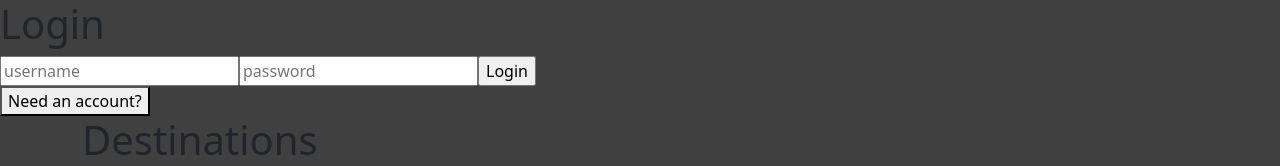
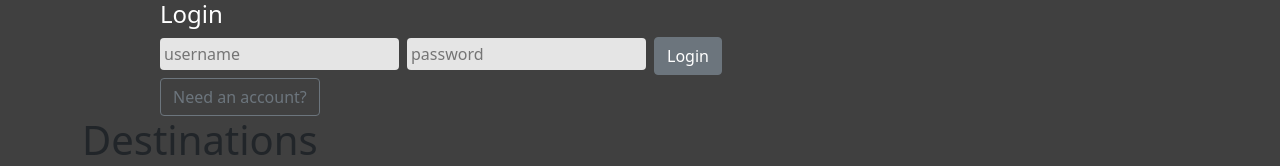
Before and after one commit to dgarcia02/destinations-front-end2, a React (Create React App) app: page / in a window 1280 px wide. Shown: the top 166 px of the page. Built offline with nearby package versions, Linux system fonts and the light colour scheme; no server answers.

Commit message:
form styling

```diff
--- a/src/components/Auth.js
+++ b/src/components/Auth.js
@@ -76,18 +76,18 @@ const Auth = (props) => {
         }
     }
 
-    return(
-        <div>
+    return (
+        <div className="authSection">
             { toggleLogout ?
                 <button onClick={ handleLogout }>Logout</button>
                 :
-                <div>
+                <div className="forms">
                     { toggleLogin ?
                         <LoginForm handleLogin={handleLogin} toggleError={toggleError} errorMessage={errorMessage} />
                         :
                         <NewUserForm handleLogin={handleLogin} toggleError={toggleError} errorMessage={errorMessage} />
                     }
-                    <button onClick={ handleToggleForm }>{toggleLogin ? 'Need an account?' : 'Already have an account?'}</button>
+                    <button onClick={ handleToggleForm } class="btn btn-outline-secondary">{toggleLogin ? 'Need an account?' : 'Already have an account?'}</button>
                 </div>
             }
 
--- a/src/components/LoginForm.js
+++ b/src/components/LoginForm.js
@@ -19,16 +19,16 @@ const App = (props) => {
 
     return (
         <div>
-            <h1>Login</h1>
+            <h4>Login</h4>
             <form >
-                <input type='text' placeholder='username' onChange={ (event) => {setUsername(event.target.value)} } />
-                <input type='password' placeholder='password' onChange={ (event) => {setPassword(event.target.value)} } />
+                <input type='text' placeholder='username' className="loginForm" onChange={ (event) => {setUsername(event.target.value)} } />
+                <input type='password' placeholder='password' className="loginForm" onChange={ (event) => {setPassword(event.target.value)} } />
                 { props.toggleError ?
                     <h5>{props.errorMessage}</h5>
                     :
                     null
                 }
-                <input type='submit' value='Login' />
+                <input type='submit' value='Login' class="btn btn-secondary" />
             </form>
         </div>
     )
--- a/src/components/NewUserForm.js
+++ b/src/components/NewUserForm.js
@@ -1,5 +1,6 @@
 import React, { useState } from 'react'
 import '../App.css'
+
 
 const App = (props) => {
     // useStates for the new user
@@ -19,18 +20,18 @@ const App = (props) => {
 
     return(
         <div>
-            <h1>Create an Account</h1>
+            <h4>Create an Account</h4>
             {/* this is the form that asks for the user's username and password for the new user*/}
             <form onSubmit={ triggerCreateUser }>
                 {/* username input tag that sets the new username to the input value by using (event.target.value) */}
-                <input type='text' placeholder='username' onChange={ (event) => { setUsername(event.target.value) } } />
-                <input type='password' placeholder='password' onChange={ (event) => { setPassword(event.target.value) } } />
+                <input type='text' placeholder='username' className="createUserForm" onChange={ (event) => { setUsername(event.target.value) } } />
+                <input type='password' placeholder='password' className="createUserForm" onChange={ (event) => { setPassword(event.target.value) } } />
                 {props.toggleError ?
                     <h5>{props.errorMessage}</h5>
                     :
                     null
                 }
-                <input type='submit' value='Create' />
+                <input type='submit' value='Create' class="btn btn-secondary" />
             </form>
         </div>
     )
--- a/src/index.css
+++ b/src/index.css
@@ -15,3 +15,20 @@ code {
 main {
     background-color: #404040;
 }
+
+h4 {
+    color: #ffffff;
+}
+
+.forms {
+    margin-left: 10em;
+}
+
+.loginForm, .createUserForm {
+    border-radius: 4px;
+    border: none;
+    margin-bottom: .5em;
+    margin-right: .5em;
+    padding: 4px;
+    background-color: #E5E5E5;
+}
```
